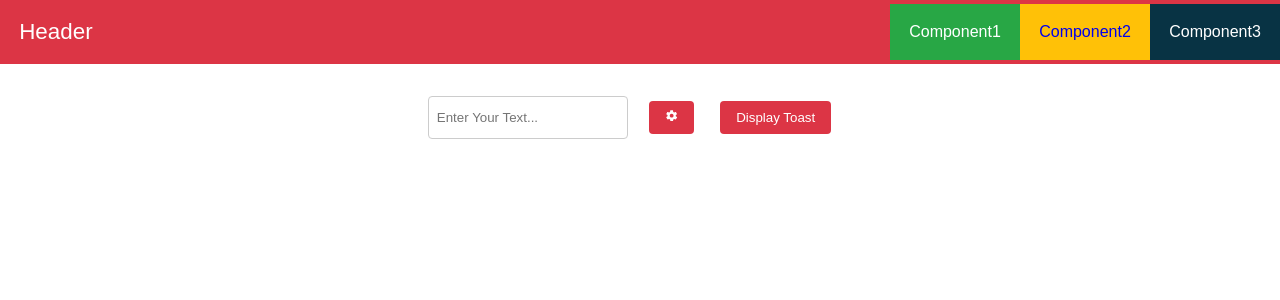
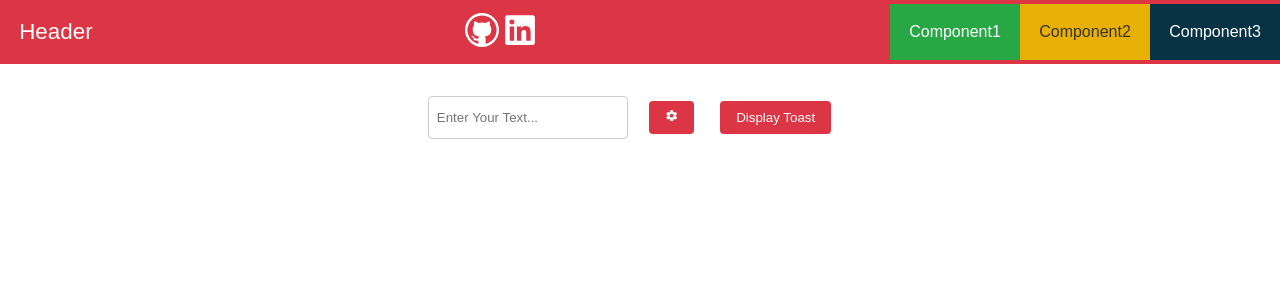
Before and after one commit to Ajinkya-Bhilare-au50/toasterapp, a React (Create React App) app: page /component2 in a window 1280 px wide. Shown: the top 300 px of the page. Built offline with nearby package versions, Linux system fonts and the light colour scheme.

Commit message:
updates3

```diff
--- a/src/App.css
+++ b/src/App.css
@@ -46,9 +46,10 @@
 }
 
 .Component2 {
-  background-color: #ffc107;
+  background-color: #e8af04;
   text-decoration: none;
   padding: 1.2rem;
+  color: #333;
 }
 
 .Component3 {
@@ -203,3 +204,10 @@
   justify-content: center;
   align-items: center;
 }
+
+.Navbaricon{
+  display: flex;
+  justify-content: flex-start;
+  align-items: center;
+  gap: 4px;
+}
--- a/src/components/Component3.css
+++ b/src/components/Component3.css
@@ -22,6 +22,7 @@
 }
 .country-list {
   list-style-type: none;
+  background-color: #fcebec;
   padding: 0;
 }
 
--- a/src/components/Component3.js
+++ b/src/components/Component3.js
@@ -1,6 +1,8 @@
 import React, { useState, useEffect } from "react";
 import axios from "axios";
 import { ClipLoader } from "react-spinners";
+import { ToastContainer, toast } from "react-toastify";
+import "react-toastify/dist/ReactToastify.css";
 import "./Component3.css";
 
 const Component3 = () => {
@@ -31,11 +33,12 @@ const Component3 = () => {
       setLoading(false);
       setIsCountdownActive(false);
     } catch (error) {
-      setError("Error fetching Country List. Please retry.");
+    //   setError("Error fetching Country List. Please retry.");
       setLoading(false);
       setIsCountdownActive(false);
+      toast.error("Error fetching Country List. Please retry.");
       setTimeout(() => {
-        setError(null); //
+        setError(null);
       }, 3000);
     }
   };
@@ -68,6 +71,7 @@ const Component3 = () => {
 
   return (
     <div className="main-container">
+      <ToastContainer  theme="dark"/>
       <div className="component-container">
         {!loading && countries.length === 0 && (
           <>
--- a/src/components/Navbar.js
+++ b/src/components/Navbar.js
@@ -1,11 +1,24 @@
 // Navbar.js
 import React from "react";
+import { FaLinkedin } from "react-icons/fa6";
 import { Link, Outlet } from "react-router-dom";
-
+import { VscGithub } from "react-icons/vsc";
 const Navbar = () => {
   return (
     <div className="Navbar">
       <div className="Header">Header</div>
+      <div className="Navbaricon">
+        <a
+          rel="noreferrer"
+          href="https://github.com/Ajinkya-Bhilare-au50/toasterapp/tree/master"
+          target="_blank"
+        >
+          <VscGithub size={34} color="white" />
+        </a>
+        <a rel="noreferrer" href="https://www.linkedin.com/in/ajinkya-bhilare/">
+          <FaLinkedin size={34} color="white" />
+        </a>
+      </div>
       <div className="MainContent">
         <Link to="/component1" className="Component1">
           Component1
--- a/src/index.js
+++ b/src/index.js
@@ -10,7 +10,3 @@ root.render(
     <App />
   </React.StrictMode>
 );
-
-// If you want to start measuring performance in your app, pass a function
-// to log results (for example: reportWebVitals(console.log))
-// or send to an analytics endpoint. Learn more: https://bit.ly/CRA-vitals
```
